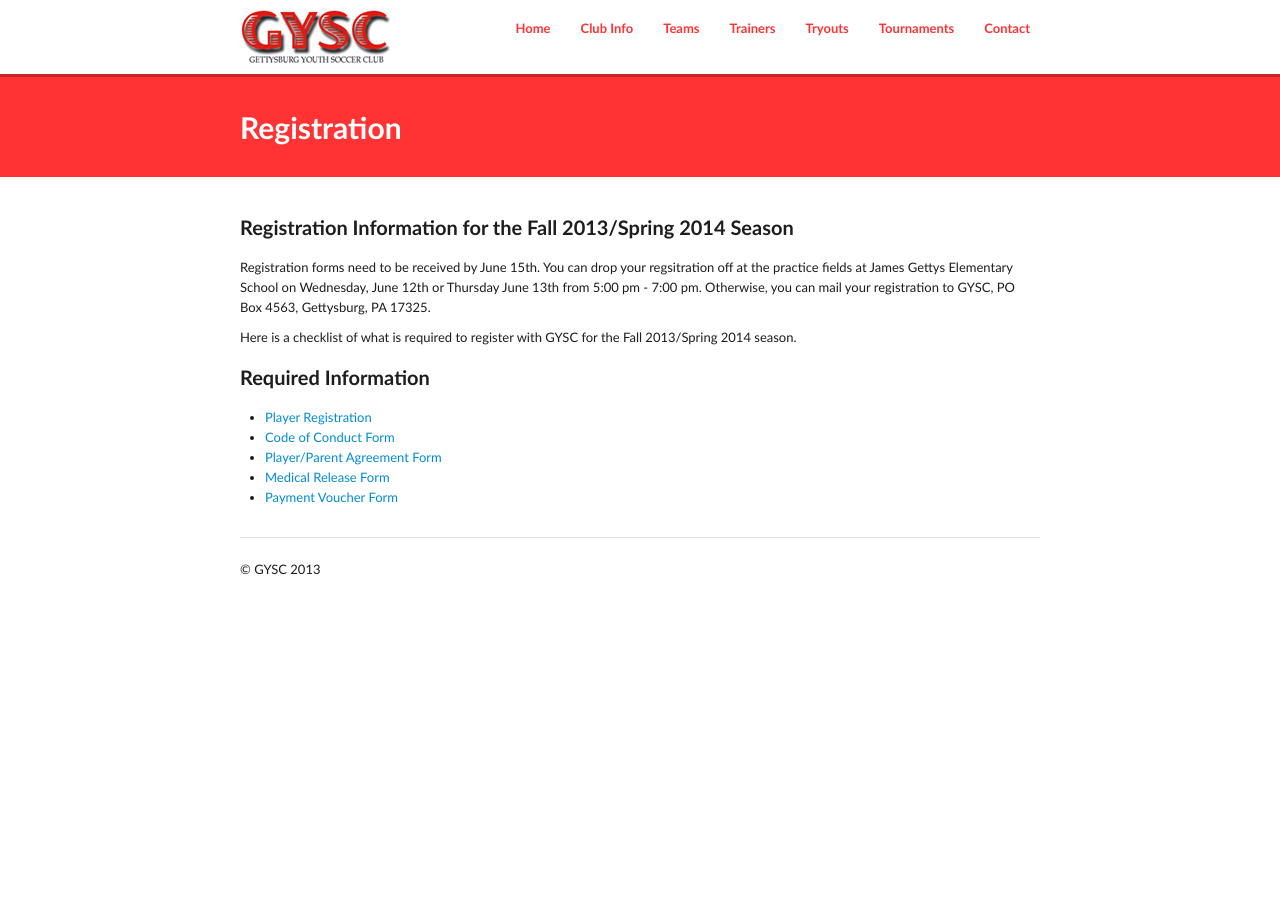
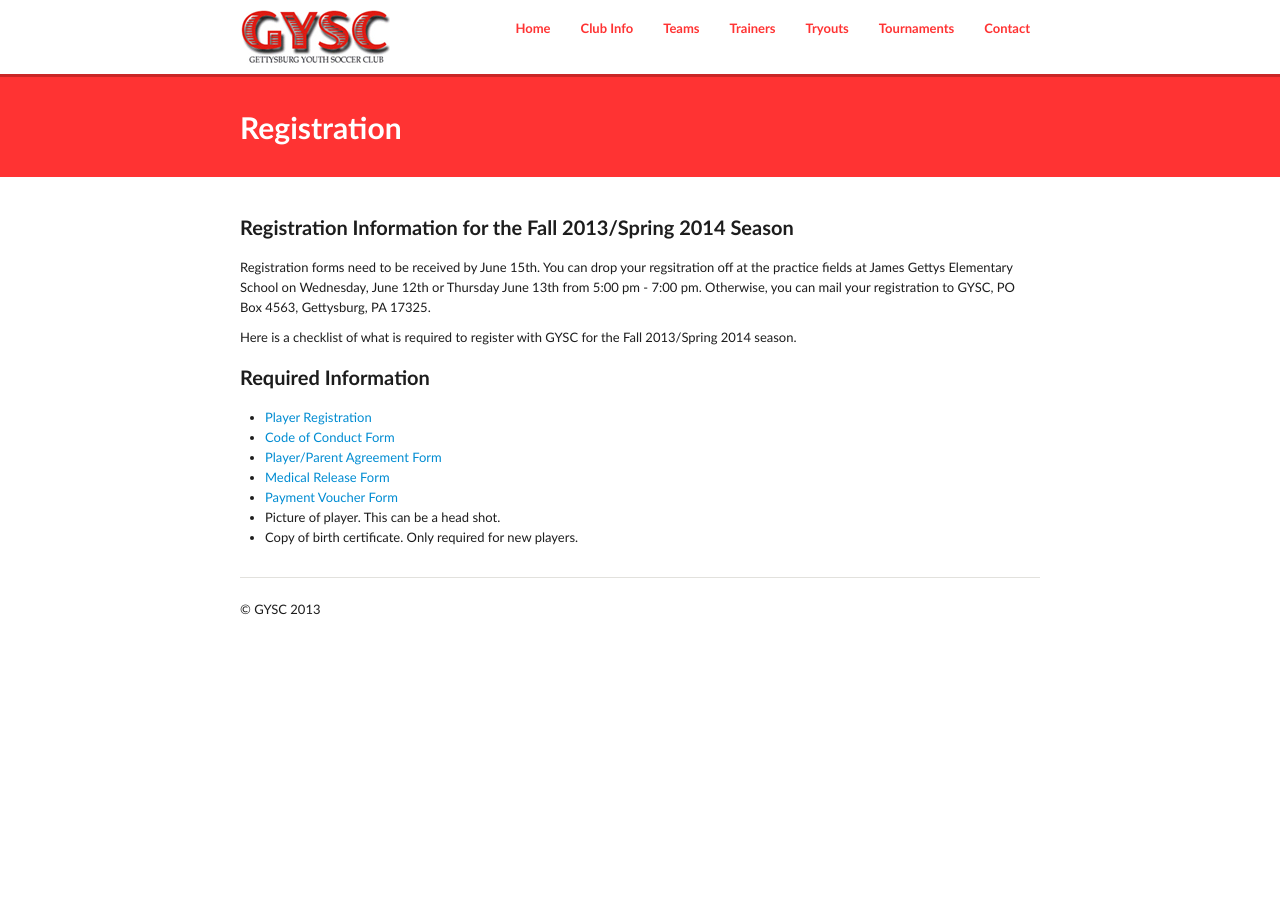
Before and after one commit to GYSC/gysc.github.com, a Jekyll site: the page built from registration.md, in a window 1280 px wide. Built offline with Jekyll 4.4.1, drawn with Linux system fonts in a browser that asks for light colours; Markdown is read by kramdown in place of the engine named in the settings.

Commit message:
Update registration.md

```diff
--- a/registration.md
+++ b/registration.md
@@ -19,4 +19,6 @@ Here is a checklist of what is required to register with GYSC for the Fall 2013/
 <li><a href="https://www.dropbox.com/s/3si4g9vn0x68eik/GYSC%20Player-Parent%20Agreement.pdf">Player/Parent Agreement Form</a></li>
 <li><a href="https://www.dropbox.com/s/7qfdk24zfej4bak/Medical_Release1.pdf">Medical Release Form</a></li>
 <li><a href="https://www.dropbox.com/s/fs5ugznij8v3asa/GYSC%20Payment%20Voucher.pdf">Payment Voucher Form</a></li>
+<li>Picture of player. This can be a head shot.</li>
+<li>Copy of birth certificate. Only required for new players.</li>
 </ul>
```
